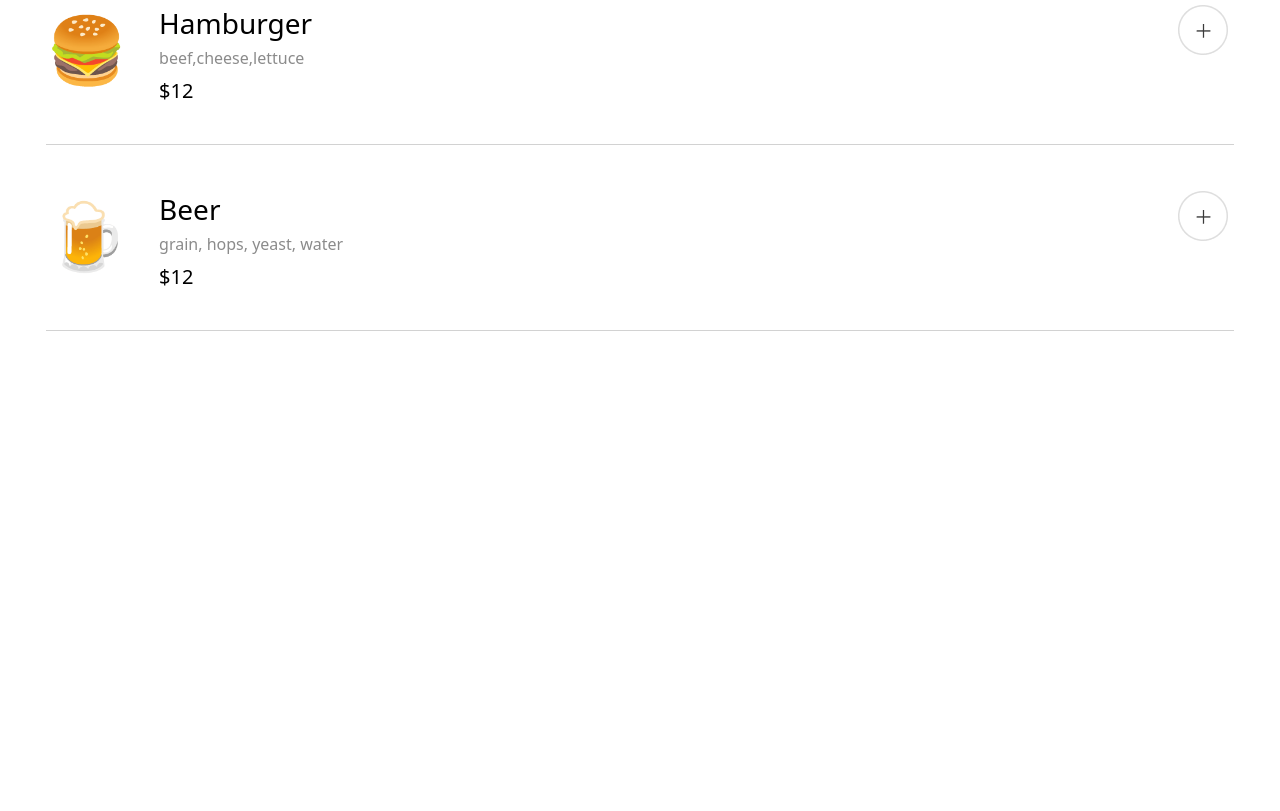
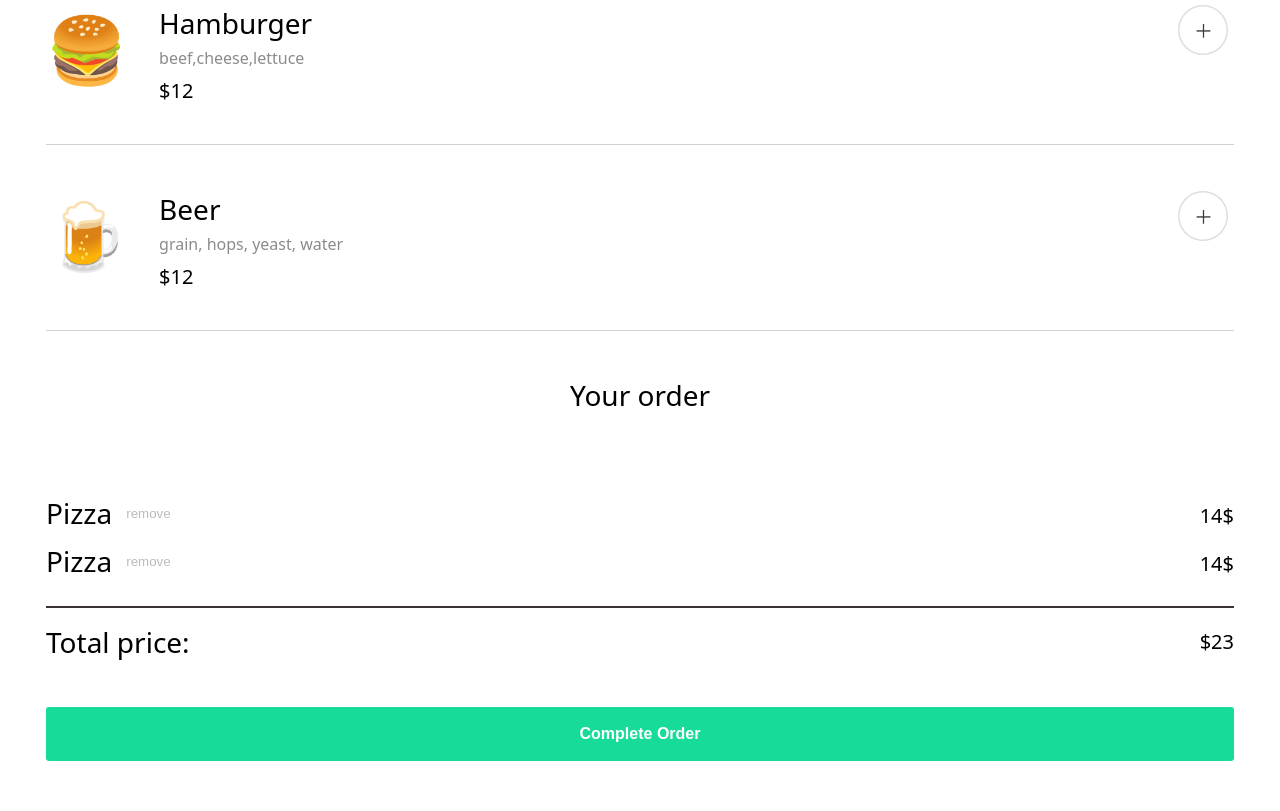
Before and after one commit to williamiracolwill/restuarant-ordering-app-proto, a plain HTML site: page index.html in a window 1280 px wide. Shown: the part 416-1227 px from the top of the page. Before the commit the page ends 800 px from the top, so only its background shows below. Drawn offline with Linux system fonts and the light colour scheme; a web font is replaced by a local one.

Commit message:
added the html and styling for your cart section

```diff
--- a/index.html
+++ b/index.html
@@ -19,8 +19,33 @@
         <h2>The best burgers and pizzas in town</h2>
     </header>
     <main>
-        <section id="food-items">
-
+        <section id="menu" class="menu">
+        </section>
+        <section id="your-order" class="your-order">
+            <h3 class="align-center">Your order</h3>
+            <div id="cart" class="cart">
+                <ul id="added-items-list">
+                    <li class="list-item display-flex">
+                        <div class="display-flex">
+                            <h3>Pizza</h3>
+                            <button id="remove-btn" class="remove-btn">remove</button>
+                        </div>
+                        <p>14$</p>
+                    </li>
+                    <li class="list-item display-flex">
+                        <div class="display-flex">
+                            <h3>Pizza</h3>
+                            <button id="remove-btn" class="remove-btn">remove</button>
+                        </div>
+                        <p>14$</p>
+                    </li>
+                </ul>
+                <div class="cart-total display-flex">
+                    <h3>Total price:</h3>
+                    <p>$23</p>
+                </div>
+            </div>
+            <button id="complete-order-btn" class="complete-order-btn">Complete Order</button>
         </section>
 
     </main>
--- a/index.js
+++ b/index.js
@@ -1,22 +1,28 @@
 import { menuArray } from "./data.js";
-const menuList = document.getElementById('food-items');
+
+const menuList = document.getElementById('menu');
 
 menuList.addEventListener('click', function(e) {
     if (e.target.dataset.pizza) {
-        console.log(e.target.dataset.pizza)
+        handleAddItem(e.target.dataset.pizza)
     } else if (e.target.dataset.hamburger) {
-        console.log(e.target.dataset.hamburger)
+        handleAddItem(e.target.dataset.hamburger)
     } else if (e.target.dataset.beer) {
-        console.log(e.target.dataset.beer)
+        handleAddItem(e.target.dataset.beer)
     }
 });
 
+const myOrderItems = []
+
+function handleAddItem(itemId) {
+    console.log(itemId)
+}
 
 
 function getMenuHtml() {
     return menuArray.map(item => `
-        <div class="item-container">
-                <div class="item-info">
+        <div class="item-container display-flex">
+            <div class="display-flex">
                 <span class="item-emoji">${item.emoji}</span>
                 <div>
                     <h3 class="item-name">${item.name}</h3>
@@ -24,7 +30,7 @@ function getMenuHtml() {
                     <p class="item-price">$${item.price}</p>
                 </div>
             </div>
-                <button class="add-item-btn">
+            <button class="add-item-btn" >
                 <img src="assets/add-btn.png" alt="Add" data-${item.name}="${item.id}" />
             </button>
         </div>`
--- a/styles.css
+++ b/styles.css
@@ -7,14 +7,11 @@ body {
     font-family: "Smythe", system-ui;
 }
 
-header {
-    background-image: url(/assets/bg\ img.png);
-    background-size: cover;
-    height: 167px;
-    padding: 46px 0 70px 46px;
-    color: white;
+button {
+    cursor: pointer;
+}
 
-}
+/* Typography */
 
 h1, h2 {
     font-weight: 400;
@@ -30,12 +27,45 @@ header > h2 {
     font-size: 1.3rem;
 }
 
-#food-items {
+h3 {
+    font-weight: 400;
+    font-size: 1.75rem;
+    margin: 0;
+}
+
+p {
+    font-size: 1.25rem;
+    color: #000000;
+}
+
+/* Utility classes */
+
+.display-flex {
+    display: flex;
+}
+
+.align-center {
+    text-align: center;
+}
+
+
+
+/* Layout */
+
+header {
+    background-image: url(/assets/bg\ img.png);
+    background-size: cover;
+    height: 167px;
+    padding: 46px 0 70px 46px;
+    color: white;
+
+}
+
+.menu {
     margin-top: 67px;
 }
 
 .item-container {
-    display: flex;
     align-items: start;
     justify-content: space-between;
     margin: 0 46px 45px;
@@ -43,9 +73,30 @@ header > h2 {
     padding-bottom: 2.5rem;
 }
 
-.item-info {
-    display: flex;
+.your-order {
+    padding: 0 46px 50px;
 }
+
+ul {
+    padding: 0;
+    margin-top: 5rem;
+}
+.cart-total, .list-item {
+    justify-content: space-between;
+    align-items: center;
+}
+
+.list-item * {
+    margin: 0 0 5px;
+}
+
+.cart-total {
+    border-top: 2px solid #393333;
+    padding-bottom: 2rem;
+}
+
+
+/* menu-item-styling */
 
 .item-emoji {
     font-size: 65px;
@@ -54,24 +105,41 @@ header > h2 {
 
 .item-name {
     margin: 0 0 5px;
-    font-weight: 400;
-    font-size: 1.75rem;
     color: black;
 }
 
 .item-ingredients {
     margin: 0;
+    font-size: 1rem;
     color: #8B8B8B;
 }
 
 .item-price {
     margin: 8px 0 0;
-    font-size: 1.25rem;
-    color: #000000;
 }
+
+
+/* buttons */
 
 .add-item-btn {
     background: none;
     border: none;
-    cursor: pointer;
 }
+
+.remove-btn {
+    background: none;
+    border: none;
+    color: #BBBBBB;
+    margin-left: .5rem;
+}
+
+.complete-order-btn {
+    background-color: #16DB99;
+    border: none;
+    border-radius: 3px;
+    font-weight: 700;
+    font-size: 1rem;
+    color: white;
+    width: 100%;
+    padding: 18px;
+}
```
Lines whose indentation alone changed are shown as unchanged.
